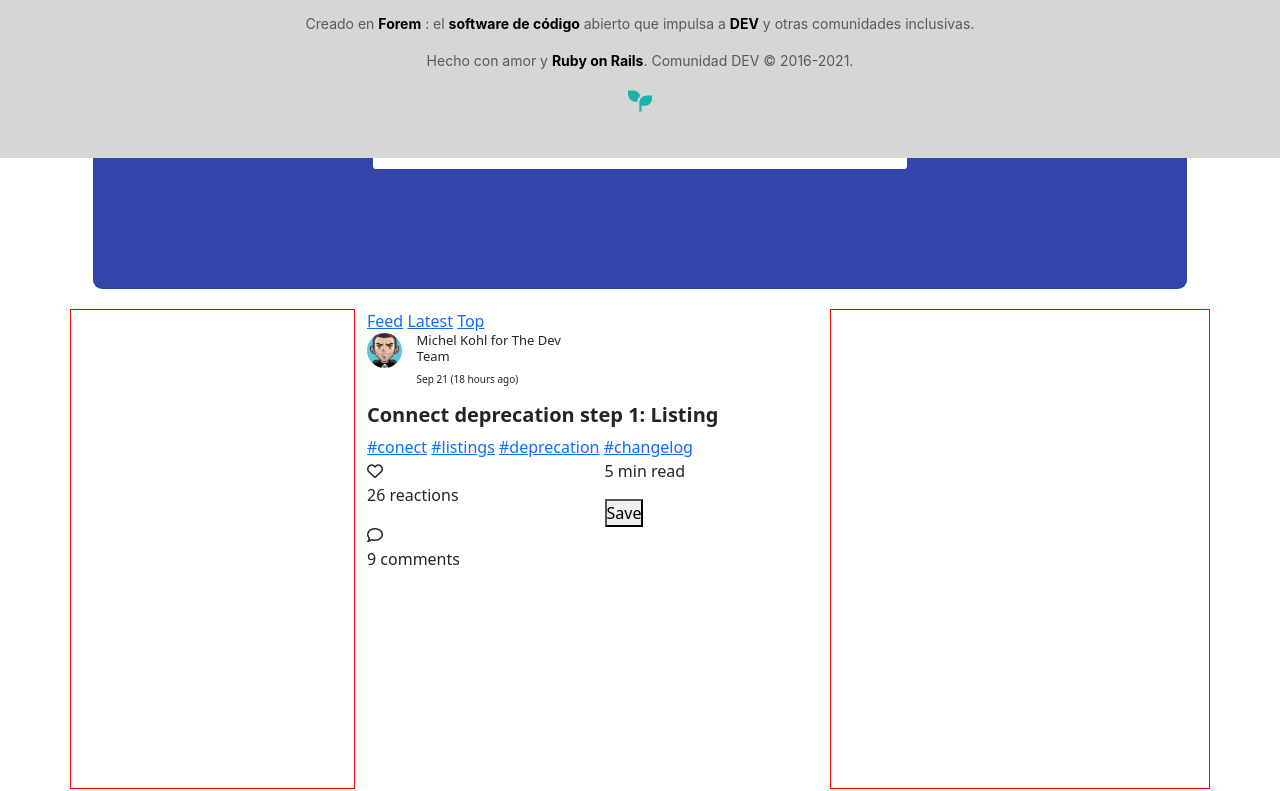
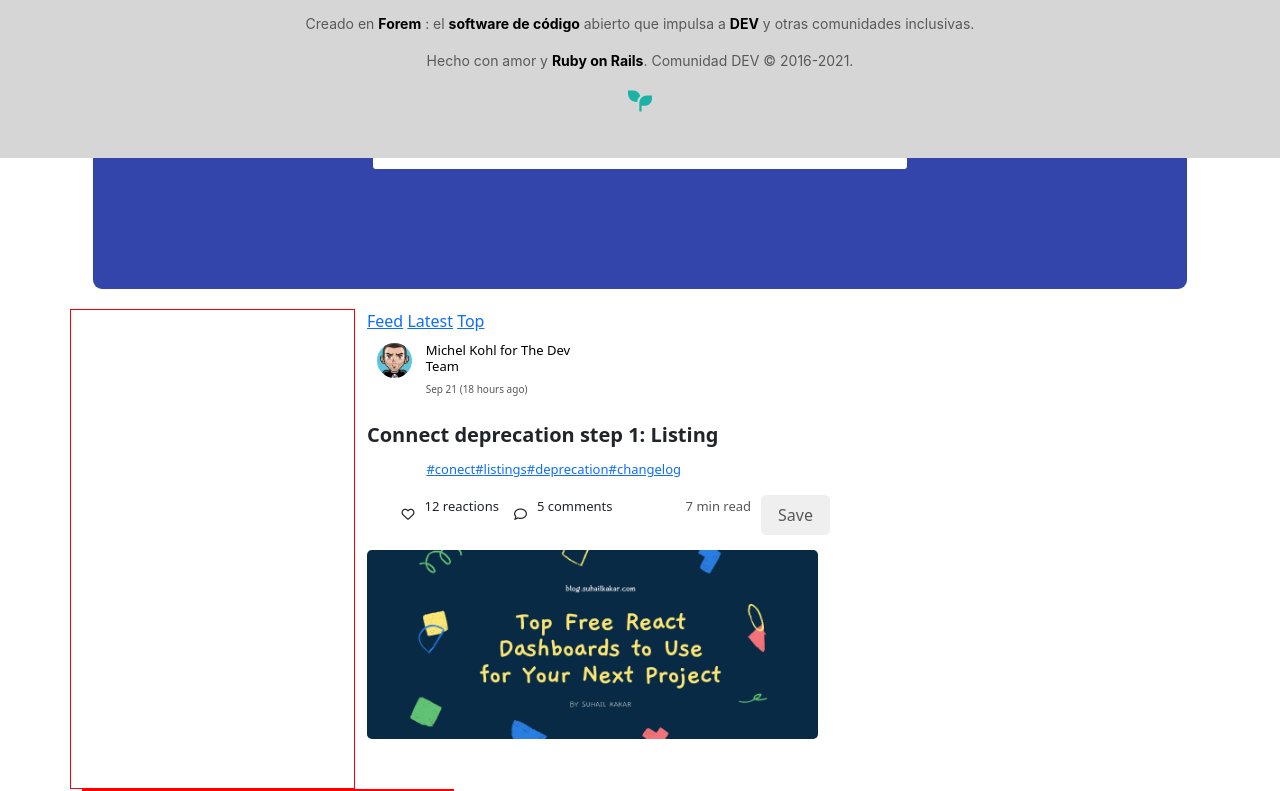
Before and after one commit to Moriuks/reto-2, a plain HTML site: page index.html in a window 1280 px wide. Shown: the part 642-1433 px from the top of the page. Drawn offline with nearby package versions, Linux system fonts and the light colour scheme; files that its build step writes are made by us from their sources.

Commit message:
estilos-article-main-center

```diff
--- a/index.html
+++ b/index.html
@@ -112,30 +112,38 @@
                         </div>
 
                         <div class="col-12 icons-conteiner">
-                            <div class="row">
 
-                                <div class="col-6 left-conteiner">
-
-                                        <div class="reaction-conteiner">
-                                            <i class="far fa-heart"></i>
-                                            <p>26 reactions</p>
-                                        </div>
-                                        <div class="comment-conteiner">
-                                            <i class="far fa-comment"></i>
-                                            <p>9 comments</p>
-                                        </div>
-
+                                <div class="left-conteiner">
+                                    <div class="reaction-conteiner">
+                                        <i class="far fa-heart"></i>
+                                        <p>12 reactions</p>
+                                    </div>
+                                    <div class="comment-conteiner">
+                                        <i class="far fa-comment"></i>
+                                        <p>5 comments</p>
+                                    </div>
                                 </div>
-
-
-                                <div class="col-6 icons-right">
+                                <div class="icons-right">
                                     <div class="save-container">
-                                        <p>5 min read</p>
+                                        <p>7 min read</p>
                                         <button>Save</button>
                                     </div>
                                 </div>
 
+                        </div>
+
+                        <div class="col-12 article-img">
+
+                            <div class="img-conteiner">
+                                <img src="./img/img-article.png" alt="">
                             </div>
+
+                        </div>
+
+
+
+
+
 
                         </div>
 
--- a/sass/_main.scss
+++ b/sass/_main.scss
@@ -6,6 +6,9 @@
 
 .conteiner-article {
     .row-name-conteiner{
+        /* display: flex; */
+        padding: 10px  0 0 10px;
+        margin-bottom: 15px;
         .img-conteiner{
             margin-right: 10px;
 
@@ -19,17 +22,137 @@
         .text-conteiner {
             h2{
                 font-size: 13px;
+                color: #000;
+
             }
             p{
                 font-size: 10px;
+                color: #575757
+            }
+
+            h2:hover{
+                background: #F6F6F6;
+                color: #000;
+            }
+
+            p:hover{
+                background: #F6F6F6;
+                color: #000;
             }
         }
     }
     .title {
+        margin: -5px auto 5px;
+        text-align: start;
         h2 {
             font-size: 20px;
             font-weight: bold;
+            cursor: pointer;
         }
+    }
+    .title{
+        h2:hover {
+            color: #3B49DF;
+        }
+    }
+
+    .hashtag-conteiner {
+        width: 75%;
+        margin: 0 auto 15px;
+        display: flex;
+        justify-content: flex-start;
+        font-size: 13px;
+        font-weight: 300;
 
     }
+
 }
+
+    .main {
+        .conteiner-article {
+
+            .icons-conteiner{
+                display: flex;
+                justify-content: space-between;
+                align-items: center;
+                /* width: 100%; */
+                margin: auto;
+                padding: 0 0 15px;
+
+                .left-conteiner{
+                    display: flex;
+                    width: 50%;
+                    margin: auto;
+
+                    .reaction-conteiner{
+                        display: flex;
+                        align-items: center;
+                        margin-right: 15px;
+                        cursor: pointer;
+                        font-size: 13px;
+                        font-weight: 300;
+                        i{
+                            margin-right: 10px;
+                        }
+                    }
+                    .reaction-conteiner:hover {
+                        background: #F6F6F6;
+                    }
+
+                    .comment-conteiner {
+                        display: flex;
+                        align-items: center;
+                        cursor: pointer;
+                        font-size: 13px;
+                        font-weight: 300;
+                        i{
+                            margin-right: 10px;
+                        }
+                    }
+                    .comment-conteiner:hover {
+                        background: #F6F6F6;
+                    }
+                }
+                .icons-right {
+                    .save-container {
+                        display: flex;
+                        align-items: center;
+                        p {
+                            margin-right: 10px;
+                            color: #575757;
+                            font-size: 13px;
+                            font-weight: 300;
+                        }
+                        button {
+                            padding: 8px 17px;
+                            border-radius: 5px;
+                            border: none;
+                            color: #575757;
+                        }
+                        button:hover {
+                            background: #BDBDBD;
+                            color: #000;
+                        }
+                    }
+            }
+
+        }
+    }
+
+}
+
+
+.main {
+    .conteiner-article {
+
+        .article-img {
+            width: 100%;
+            height:auto;
+            img {
+                width: 100%;
+                height: auto;
+                border-radius: 5px;
+            }
+        }
+    }
+}
```
Also changed, not shown: img/img-article.png (added).
